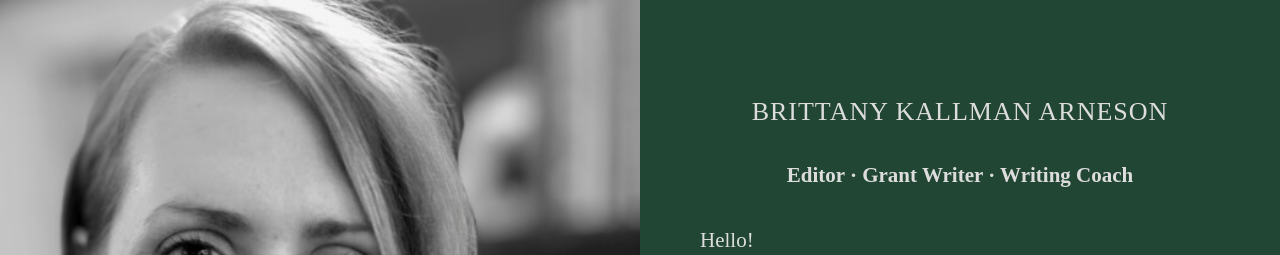
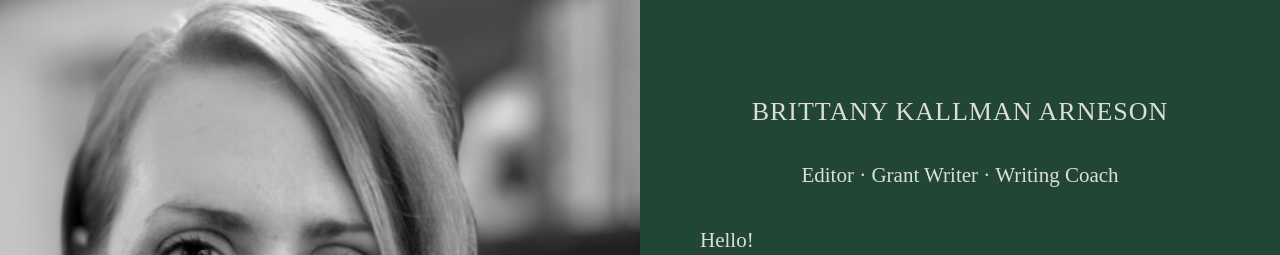
Before and after one commit to bjornarneson/bkarneson.com, a plain HTML site: page index.html in a window 1280 px wide. Shown: the top 255 px of the page. Drawn offline with nearby package versions, Linux system fonts and the light colour scheme; a script that the page names is missing.

Commit message:
Update split-opl.webflow.css

```diff
--- a/css/split-opl.webflow.css
+++ b/css/split-opl.webflow.css
@@ -13,6 +13,15 @@ a {
   /*font-family: Inter, sans-serif;*/
   font-family: Lora, serif;
   color: #ddd;
+}
+
+h1,
+h2,
+h3,
+h4,
+h5,
+h6 {
+  font-weight: normal;
 }
 
 .leftcontent {
```
